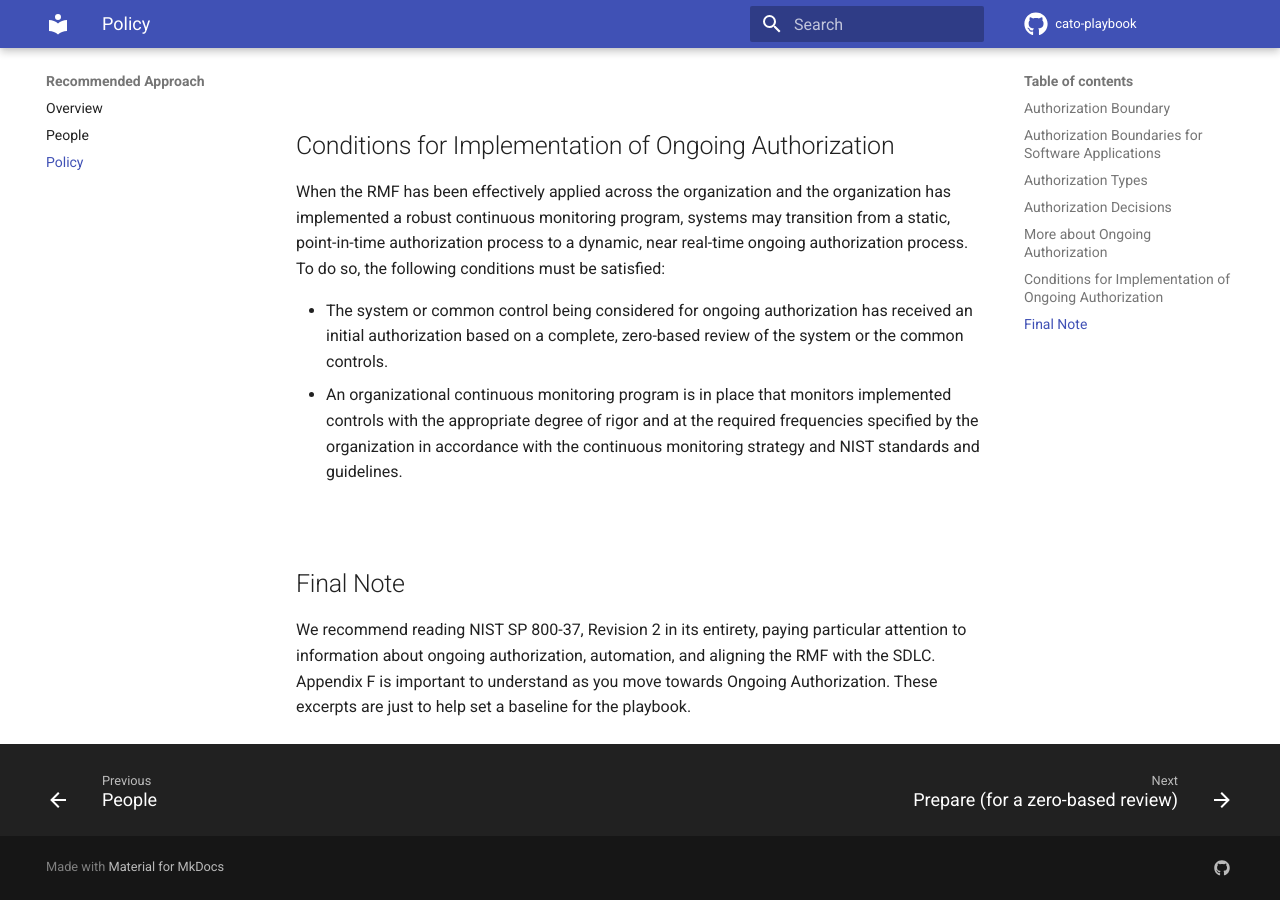
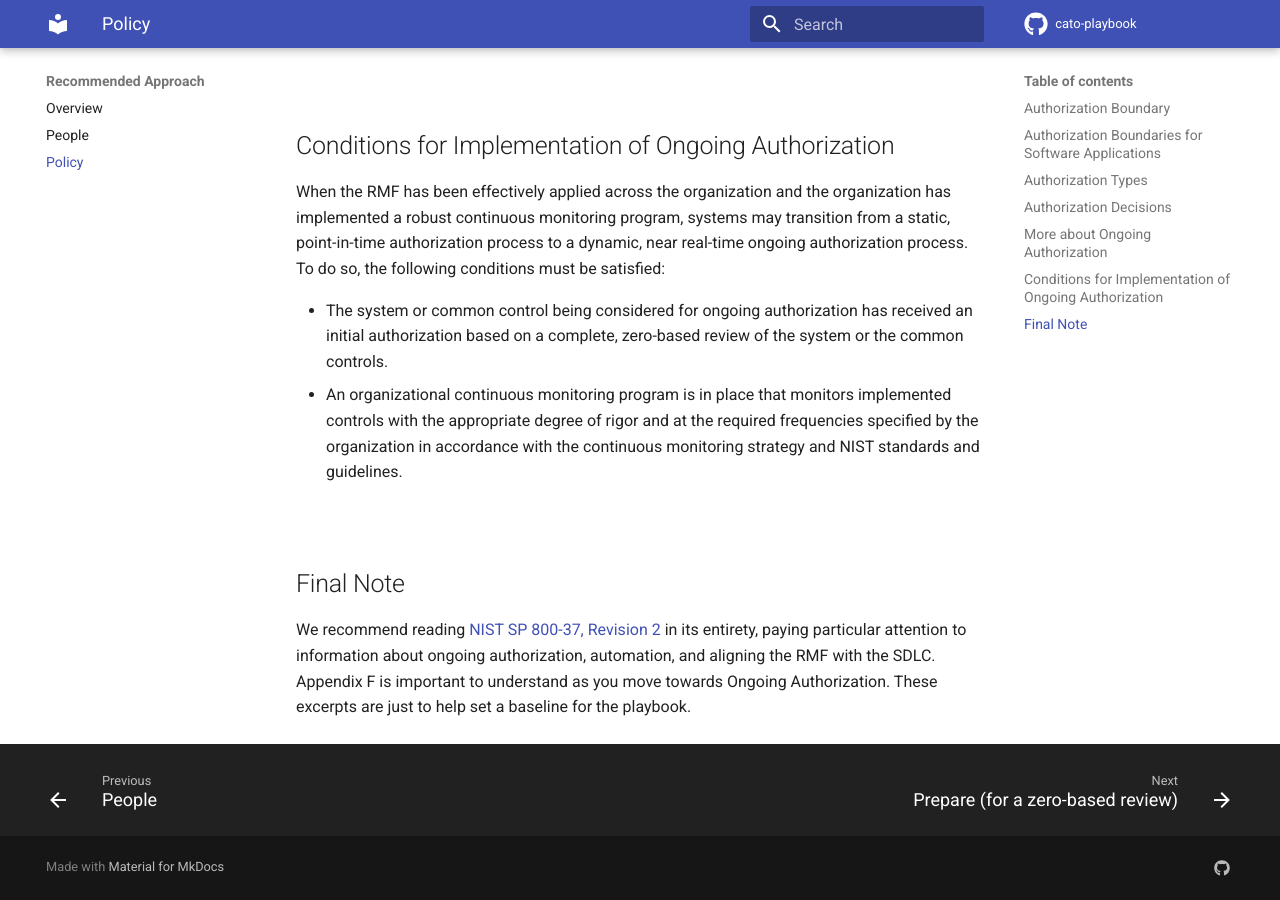
Before and after one commit to rise8-us/cato-playbook, an MkDocs documentation site: the page built from docs/policy.md, in a window 1280 px wide and 900 px high, scrolled down 3397 px. Built offline with MkDocs 1.6.1 and Material for MkDocs 9.7.7, drawn with Linux system fonts in a browser that asks for light colours; comment, search, counter and statistics services are not loaded; some of the changed lines change nothing that is shown.

Commit message:
Update policy.md

```diff
--- a/docs/policy.md
+++ b/docs/policy.md
@@ -73,4 +73,4 @@
 
 ## Final Note
 
-We recommend reading NIST SP 800-37, Revision 2 in its entirety, paying particular attention to information about ongoing authorization, automation, and aligning the RMF with the SDLC. Appendix F is important to understand as you move towards Ongoing Authorization. These excerpts are just to help set a baseline for the playbook.
+We recommend reading [NIST SP 800-37, Revision 2](https://csrc.nist.gov/pubs/sp/800/37/r2/final) in its entirety, paying particular attention to information about ongoing authorization, automation, and aligning the RMF with the SDLC. Appendix F is important to understand as you move towards Ongoing Authorization. These excerpts are just to help set a baseline for the playbook.
```
